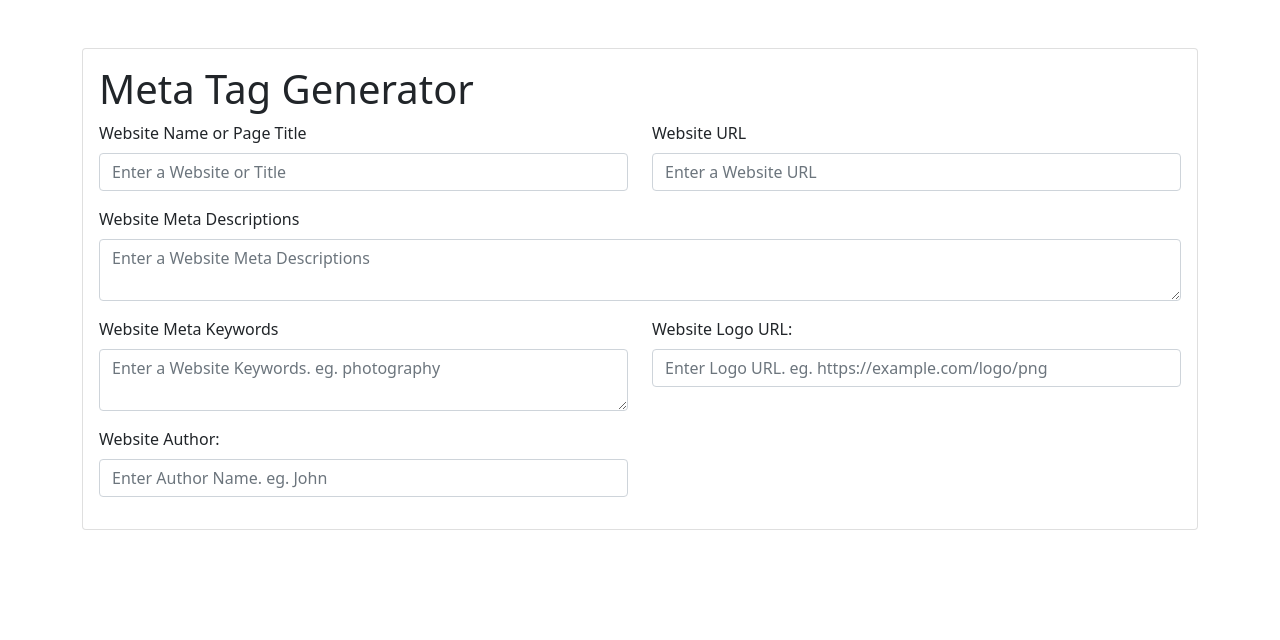
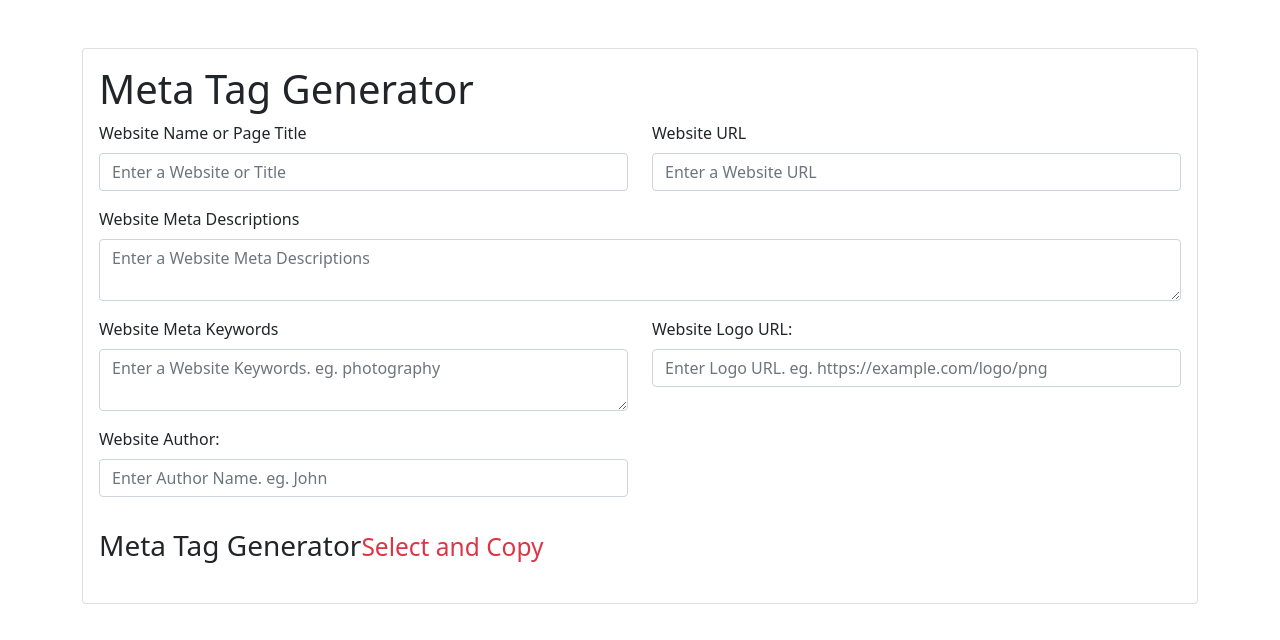
Before and after one commit to Arafat-alim/metatag-generator, a React (Create React App) app: page / in a window 1280 px wide. Shown: the top 640 px of the page. Built offline with nearby package versions, Linux system fonts and the light colour scheme.

Commit message:
generatemeta tags component added in the index js file

```diff
--- a/src/App.js
+++ b/src/App.js
@@ -16,6 +16,8 @@ const App = () => {
     imageUrl: "",
   });
 
+  //useEffect
+  useEffect(() => {}, { metaTagCollection });
   return (
     <div className="container mt-5">
       <title>Meta Tag Generator</title>
@@ -26,6 +28,7 @@ const App = () => {
             metaTagCollection={metaTagCollection}
             setMetaTagCollection={setMetaTagCollection}
           ></MetaTagForms>
+          <GenerateMetaTag />
         </Card.Body>
       </Card>
     </div>
--- a/src/components/GenerateMetaTag.jsx
+++ b/src/components/GenerateMetaTag.jsx
@@ -0,0 +1,19 @@
+import React from "react";
+
+const GenerateMetaTag = ({ metaTags }) => {
+  return (
+    <div className="mt-3">
+      <h3>
+        Meta Tag Generator
+        <small className="text-danger">Select and Copy</small>
+      </h3>
+      <div className="generated-meta-tags">
+        <pre>
+          <code>{metaTags}</code>
+        </pre>
+      </div>
+    </div>
+  );
+};
+
+export default GenerateMetaTag;
```
